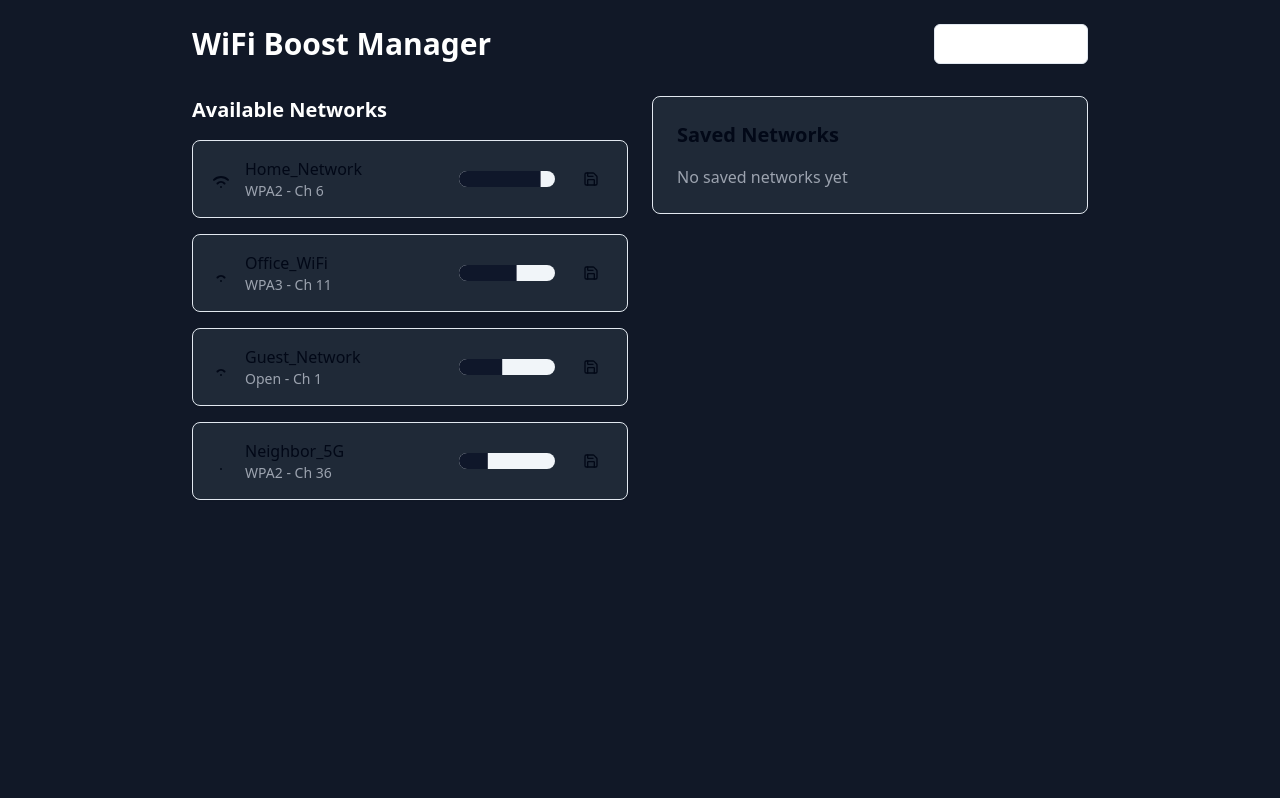
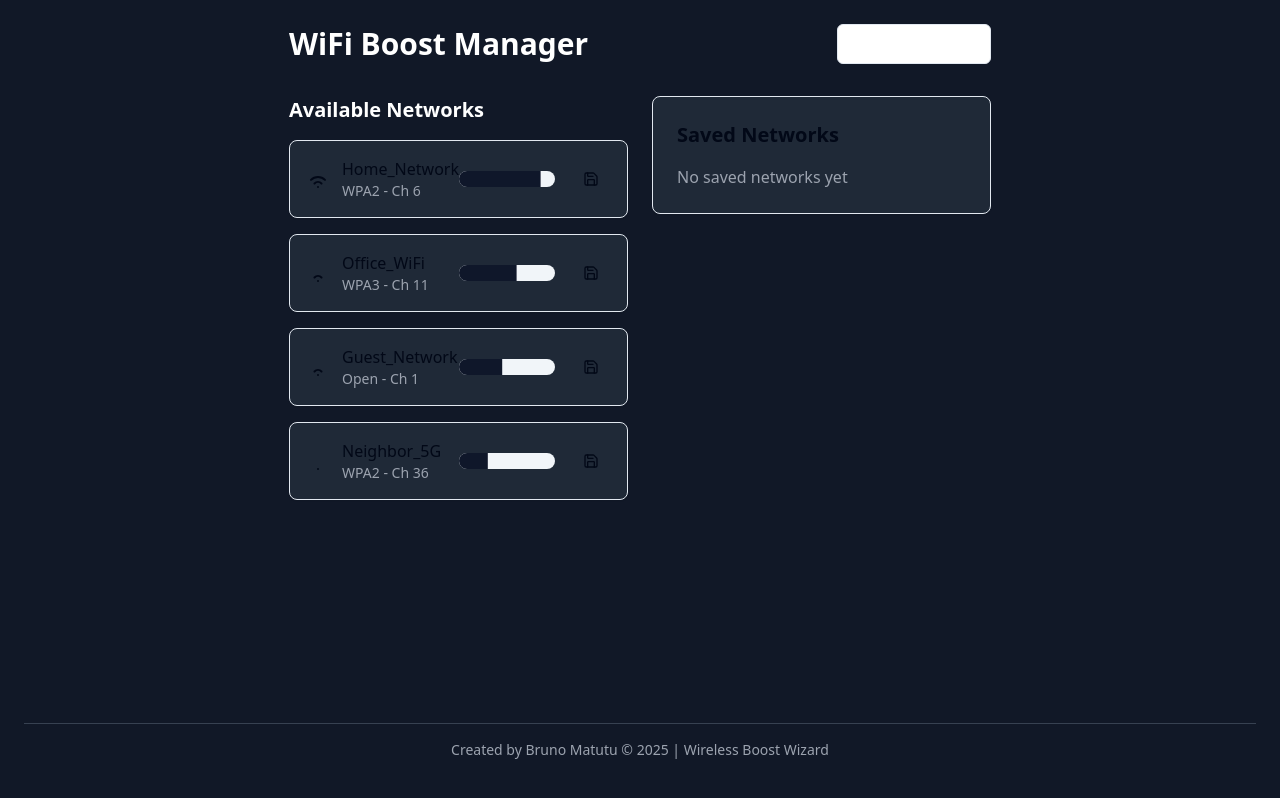
Before and after one commit to BrunoMatupa/wireless-boost-wizard, a React (Vite) app: page / in a window 1280 px wide. Built offline with nearby package versions, Linux system fonts and the light colour scheme.

Commit message:
Add footer with app creator
Add the app creator's name to the footer.

```diff
--- a/src/components/WifiScanner.tsx
+++ b/src/components/WifiScanner.tsx
@@ -70,8 +70,8 @@ const WifiScanner = () => {
   };
 
   return (
-    <div className="min-h-screen bg-gray-900 text-white p-6">
-      <div className="max-w-4xl mx-auto">
+    <div className="min-h-screen bg-gray-900 text-white p-6 flex flex-col">
+      <div className="max-w-4xl mx-auto flex-grow">
         <div className="flex justify-between items-center mb-8">
           <h1 className="text-3xl font-bold">WiFi Boost Manager</h1>
           <Sheet>
@@ -154,6 +154,10 @@ const WifiScanner = () => {
           </div>
         </div>
       </div>
+
+      <footer className="mt-8 text-center text-gray-400 text-sm py-4 border-t border-gray-700">
+        Created by Bruno Matutu © {new Date().getFullYear()} | Wireless Boost Wizard
+      </footer>
     </div>
   );
 };
```
